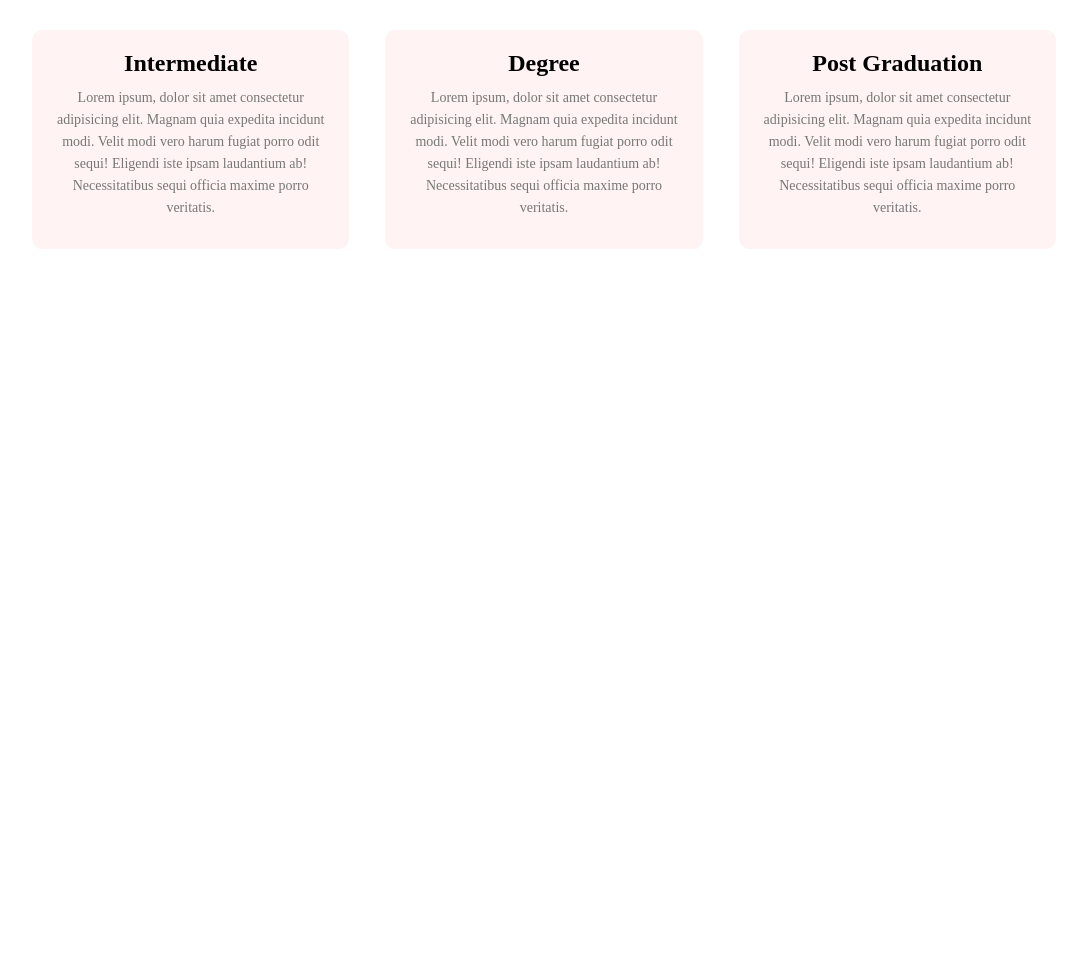
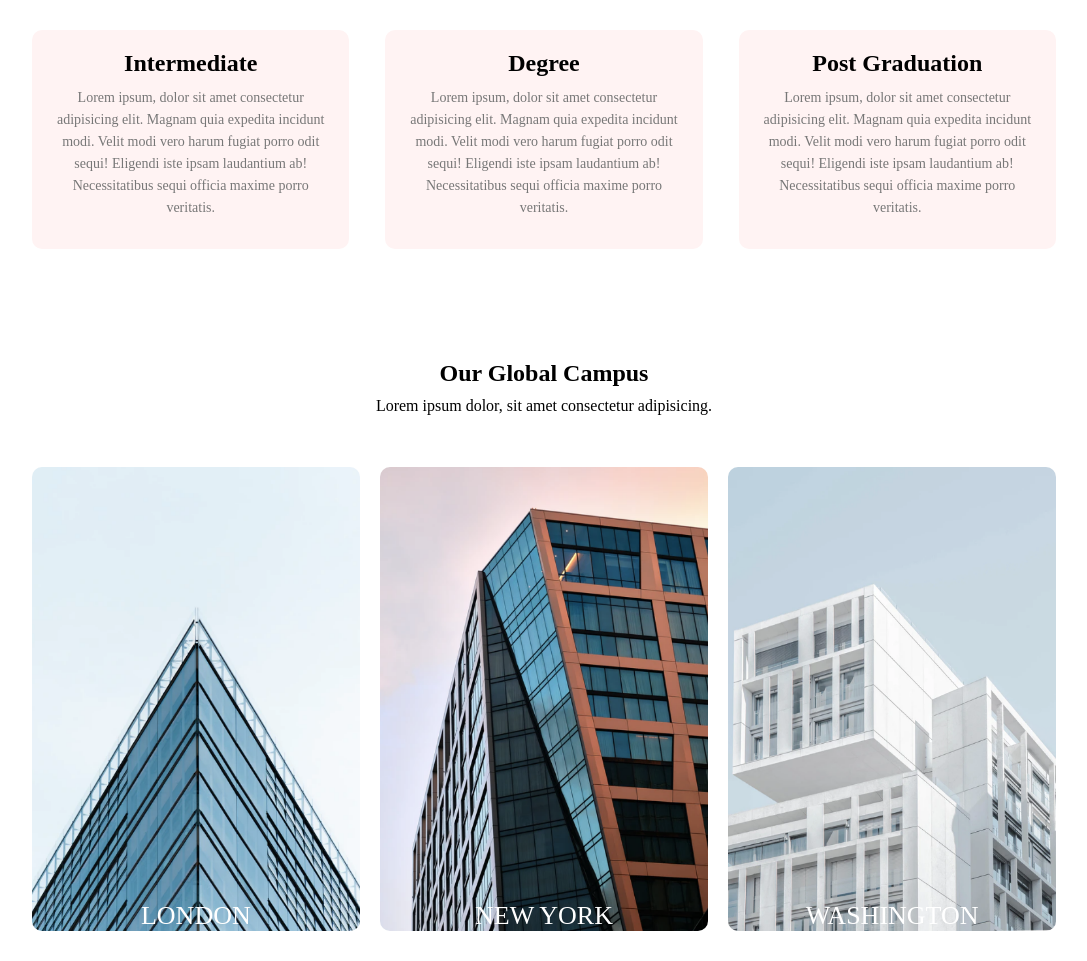
Before and after one commit to talal-web/university-website, a plain HTML site: page index.html in a window 1280 px wide. Shown: the part 990-1951 px from the top of the page, without its empty margins (96-1183 px from the left). Before the commit the page ends 1290 px from the top, so only its background shows below. Drawn offline with Linux system fonts and the light colour scheme.

Commit message:
Add campus section

```diff
--- a/index.html
+++ b/index.html
@@ -69,6 +69,37 @@
     </div>
 </section>
 
+<!--Campus-->
+<section class="campus">
+    <h1>Our Global Campus</h1>
+    <p>Lorem ipsum dolor, sit amet consectetur adipisicing.</p>
+    <div class="row">
+        <div class="campus-col">
+            <img src="/eduford_img/london.png" alt="Campus in london">
+            <div class="layer">
+                <h3>LONDON</h3>
+            </div>
+        </div>
+        <div class="campus-col">
+            <img src="/eduford_img/newyork.png" alt="Campus in london">
+            <div class="layer">
+                <h3>NEW YORK</h3>
+            </div>
+        </div>
+        <div class="campus-col">
+            <img src="/eduford_img/washington.png" alt="Campus in london">
+            <div class="layer">
+                <h3>WASHINGTON</h3>
+            </div>
+        </div>
+    </div>
+</section>
+
+
+
+
+
+
 
 <script src="script.js"></script>
 </body>
--- a/style.css
+++ b/style.css
@@ -154,8 +154,53 @@
 .course-col:hover{
     box-shadow: 0 0 20px 0 rgba(0, 0, 0, 0.2);
 }
-
-
+.campus{
+    width: 80%;
+    margin: auto;
+    text-align: center;
+    padding-top: 50px;
+}
+.campus h1{
+    padding: 10px 0;
+}
+.campus-col{
+    flex-basis: 32%;
+    border-radius: 10px;
+    margin-bottom: 30px;
+    overflow: hidden;
+    position: relative;
+}
+.campus-col img{
+    width: 100%;
+    display: block;
+}
+.layer{
+    background: transparent;
+    width: 100%;
+    height: 100%;
+    position: absolute;
+    top: 0;
+    left: 0;
+    transition: 0.6s;
+}
+.layer:hover{
+    background: rgba(226,0,0,0.7);
+}
+.layer h3{
+    width: 100%;
+    font-weight: 500;
+    color: #fff;
+    font-size: 26px;
+    position: absolute;
+    bottom: 0;
+    left: 50%;
+    transform: translateX(-50%);
+    transition: 0.5s;
+}
+.layer:hover h3{
+    bottom: 49%;
+    opacity: 1;
+}
 
 
 
```
